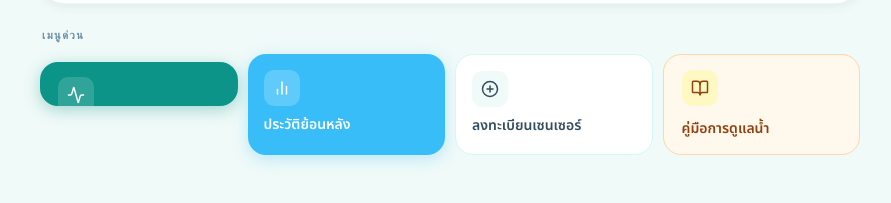
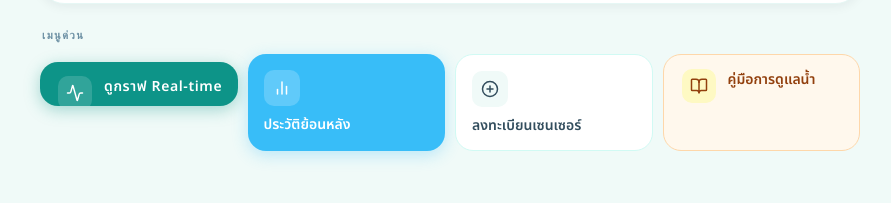
Before and after one commit to kittidaj6641/frontend_Final, a React (Create React App) app: page / in a window 1280 px wide. Shown: the part 993-1196 px from the top of the page, without its empty margins (190-1081 px from the left). Built offline with nearby package versions, Linux system fonts and the light colour scheme; no server answers; sample sign-in values are in the browser's storage.

Commit message:
Update Home.css

```diff
--- a/src/Home.css
+++ b/src/Home.css
@@ -451,13 +451,24 @@ body {
 /* Full-width buttons */
 .menu-btn.full-width {
   grid-column: 1 / -1;
-  flex-direction: row;
+  flex-direction: row !important;
   align-items: center;
   gap: 12px;
-  padding: 15px 18px;
+  padding: 14px 18px;
+  min-height: 0;
 }
 
-.menu-btn.full-width .btn-icon { flex-shrink: 0; }
+.menu-btn.full-width .btn-icon {
+  flex-shrink: 0;
+  width: 34px; height: 34px;
+}
+
+.menu-btn.full-width span,
+.menu-btn.full-width {
+  white-space: nowrap;
+  overflow: hidden;
+  text-overflow: ellipsis;
+}
 
 /* Variants */
 .btn-primary {
```
